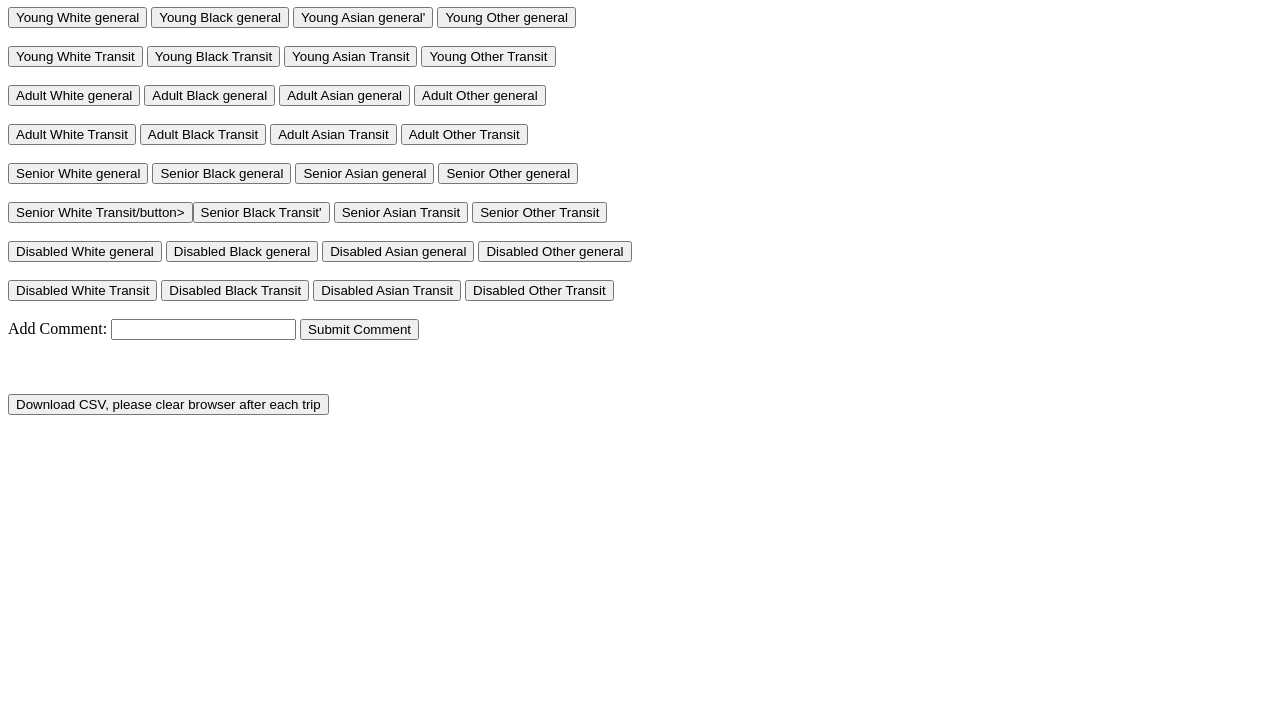
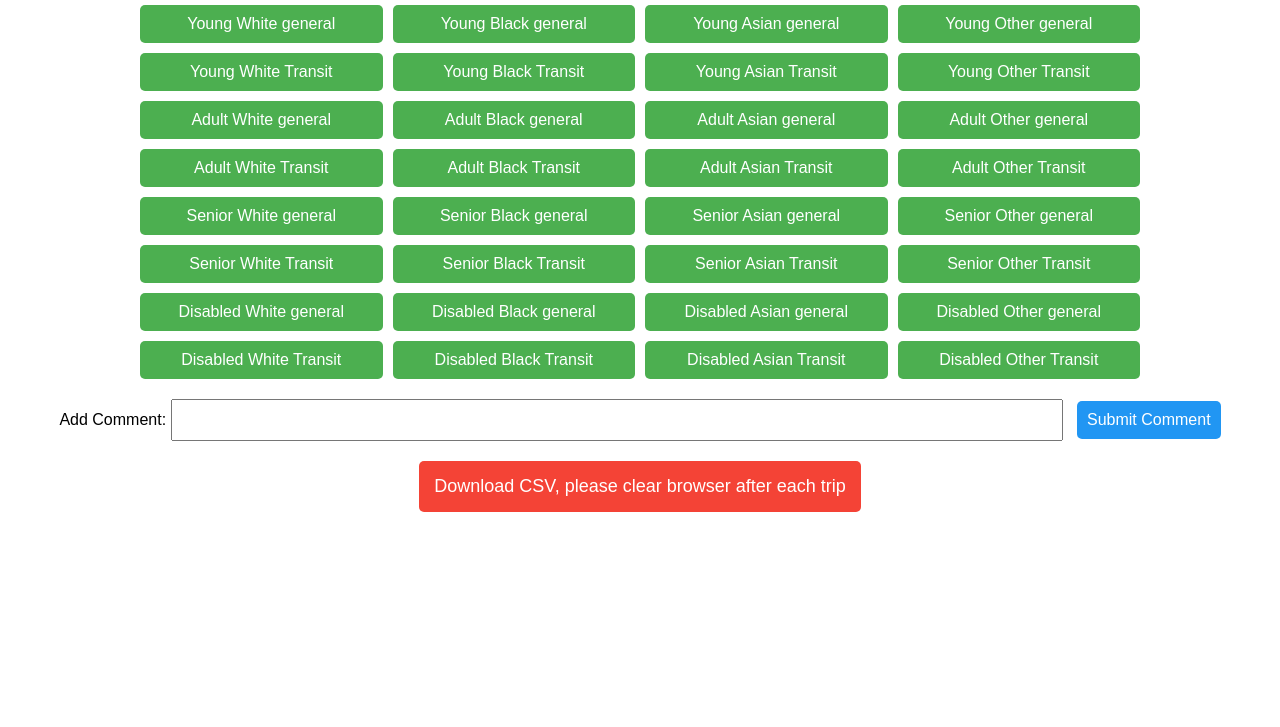
Before and after one commit to stevenglasford/demographic-bike-research, a plain HTML site: page index.html in a window 1280 px wide. Shown: the part 73-800 px from the top of the page. Drawn offline with Linux system fonts and the light colour scheme.

Commit message:
Add stylization to the wedbsite

```diff
--- a/index.html
+++ b/index.html
@@ -3,58 +3,144 @@
 <head>
     <meta charset="UTF-8">
     <meta name="viewport" content="width=device-width, initial-scale=1.0">
-    <title>Button Click Logger with Comments</title>
+    <title>Demographic Street Research</title>
+    <style>
+        body {
+            font-family: Arial, sans-serif;
+            margin: 20px;
+            padding: 0;
+        }
+
+        h1 {
+            text-align: center;
+            margin-bottom: 20px;
+        }
+
+        .button-grid {
+            display: grid;
+            grid-template-columns: repeat(auto-fill, minmax(200px, 1fr));
+            gap: 10px;
+            max-width: 1000px;
+            margin: 0 auto;
+        }
+
+        button {
+            padding: 10px;
+            font-size: 16px;
+            border: none;
+            background-color: #4CAF50;
+            color: white;
+            border-radius: 5px;
+            cursor: pointer;
+            transition: background-color 0.3s ease;
+        }
+
+        button:hover {
+            background-color: #45a049;
+        }
+
+        .comment-section {
+            margin-top: 20px;
+            text-align: center;
+        }
+
+        .comment-section input {
+            padding: 10px;
+            font-size: 16px;
+            width: 70%;
+            margin-right: 10px;
+        }
+
+        .comment-section button {
+            padding: 10px;
+            font-size: 16px;
+            border: none;
+            background-color: #2196F3;
+            color: white;
+            border-radius: 5px;
+            cursor: pointer;
+            transition: background-color 0.3s ease;
+        }
+
+        .comment-section button:hover {
+            background-color: #0b7dda;
+        }
+
+        .download-button {
+            margin-top: 20px;
+            text-align: center;
+        }
+
+        .download-button button {
+            padding: 15px;
+            font-size: 18px;
+            border: none;
+            background-color: #f44336;
+            color: white;
+            border-radius: 5px;
+            cursor: pointer;
+            transition: background-color 0.3s ease;
+        }
+
+        .download-button button:hover {
+            background-color: #e41c1c;
+        }
+    </style>
 </head>
 <body>
-    <h1>Demographic street research</h1>
+    <h1>Demographic Street Research</h1>
+
+    <div class="button-grid">
         <button onclick="recordClick('Young White general')">Young White general</button>
         <button onclick="recordClick('Young Black general')">Young Black general</button>
-    <button onclick="recordClick('Young Asian general')">Young Asian general'</button>
+        <button onclick="recordClick('Young Asian general')">Young Asian general</button>
         <button onclick="recordClick('Young Other general')">Young Other general</button>
-    <br><br>
+
         <button onclick="recordClick('Young White Transit')">Young White Transit</button>
         <button onclick="recordClick('Young Black Transit')">Young Black Transit</button>
         <button onclick="recordClick('Young Asian Transit')">Young Asian Transit</button>
         <button onclick="recordClick('Young Other Transit')">Young Other Transit</button>
-    <br><br>
+
         <button onclick="recordClick('Adult White general')">Adult White general</button>
         <button onclick="recordClick('Adult Black general')">Adult Black general</button>
         <button onclick="recordClick('Adult Asian general')">Adult Asian general</button>
         <button onclick="recordClick('Adult Other general')">Adult Other general</button>
-    <br><br>
+
         <button onclick="recordClick('Adult White Transit')">Adult White Transit</button>
         <button onclick="recordClick('Adult Black Transit')">Adult Black Transit</button>
         <button onclick="recordClick('Adult Asian Transit')">Adult Asian Transit</button>
         <button onclick="recordClick('Adult Other Transit')">Adult Other Transit</button>
-    <br><br>
+
         <button onclick="recordClick('Senior White general')">Senior White general</button>
         <button onclick="recordClick('Senior Black general')">Senior Black general</button>
         <button onclick="recordClick('Senior Asian general')">Senior Asian general</button>
         <button onclick="recordClick('Senior Other general')">Senior Other general</button>
-    <br><br>
-    <button onclick="recordClick('Senior White Transit')">Senior White Transit/button>
-    <button onclick="recordClick('Senior Black Transit')">Senior Black Transit'</button>
+
+        <button onclick="recordClick('Senior White Transit')">Senior White Transit</button>
+        <button onclick="recordClick('Senior Black Transit')">Senior Black Transit</button>
         <button onclick="recordClick('Senior Asian Transit')">Senior Asian Transit</button>
         <button onclick="recordClick('Senior Other Transit')">Senior Other Transit</button>
-    <br><br>
+
         <button onclick="recordClick('Disabled White general')">Disabled White general</button>
         <button onclick="recordClick('Disabled Black general')">Disabled Black general</button>
         <button onclick="recordClick('Disabled Asian general')">Disabled Asian general</button>
         <button onclick="recordClick('Disabled Other general')">Disabled Other general</button>
-    <br><br>
+
         <button onclick="recordClick('Disabled White Transit')">Disabled White Transit</button>
         <button onclick="recordClick('Disabled Black Transit')">Disabled Black Transit</button>
         <button onclick="recordClick('Disabled Asian Transit')">Disabled Asian Transit</button>
         <button onclick="recordClick('Disabled Other Transit')">Disabled Other Transit</button>
+    </div>
 
-    <br><br>
+    <div class="comment-section">
         <label for="comment">Add Comment:</label>
         <input type="text" id="comment" name="comment">
         <button onclick="addComment()">Submit Comment</button>
-    <br><br>
+    </div>
 
-    <br><br>
+    <div class="download-button">
         <button onclick="downloadCSV()">Download CSV, please clear browser after each trip</button>
+    </div>
 
     <script>
         let clicks = [];
```
Lines whose indentation alone changed are shown as unchanged.
